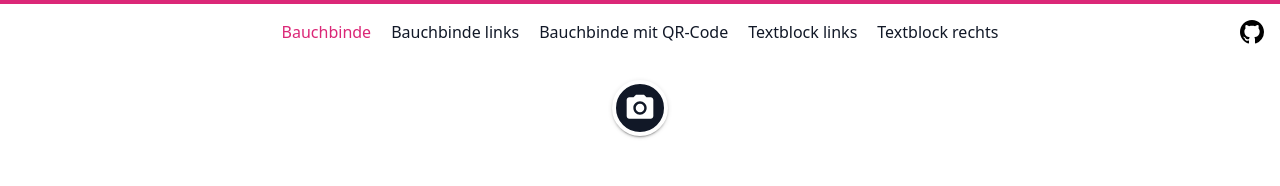
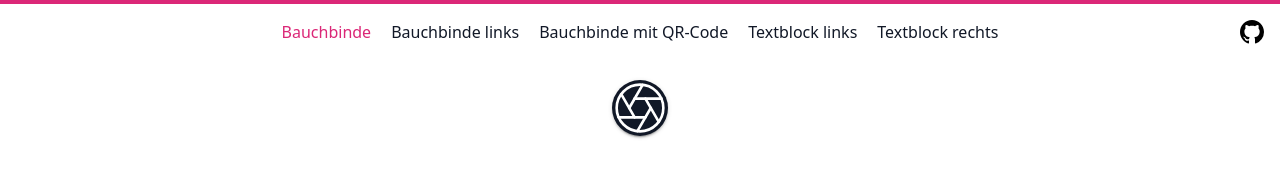
Before and after one commit to cniklas/tmt-image-generator, a Vue app: page / in a window 1280 px wide. Shown: the top 186 px of the page. Built offline with nearby package versions, Linux system fonts and the light colour scheme.

Commit message:
update camera button icon

```diff
--- a/package.json
+++ b/package.json
@@ -1,6 +1,6 @@
 {
   "name": "tmt-image-generator",
-  "version": "3.19.1",
+  "version": "3.20.0",
   "type": "module",
   "repository": {
     "type": "git",
--- a/src/App.vue
+++ b/src/App.vue
@@ -39,18 +39,23 @@ const { state, generateImage } = useHtmlToCanvas()
 		>
 			<svg
 				aria-hidden="true"
-				class="size-8 fill-current"
-				fill="#ffffff"
+				class="size-14"
 				viewBox="0 0 24 24"
 				width="32"
 				height="32"
-				xmlns="http://www.w3.org/2000/svg"
+				fill="none"
+				stroke="currentColor"
+				stroke-linecap="round"
+				stroke-linejoin="round"
+				stroke-width="1.125"
 			>
-				<circle cx="12" cy="12" r="3.2"></circle>
-				<path
-					d="M9 2L7.17 4H4c-1.1 0-2 .9-2 2v12c0 1.1.9 2 2 2h16c1.1 0 2-.9 2-2V6c0-1.1-.9-2-2-2h-3.17L15 2H9zm3 15c-2.76 0-5-2.24-5-5s2.24-5 5-5 5 2.24 5 5-2.24 5-5 5z"
-				/>
-				<path d="M0 0h24v24H0z" fill="none" />
+				<circle cx="12" cy="12" r="10" />
+				<path d="m14.31 8 5.74 9.94" />
+				<path d="M9.69 8h11.48" />
+				<path d="m7.38 12 5.74-9.94" />
+				<path d="M9.69 16 3.95 6.06" />
+				<path d="M14.31 16H2.83" />
+				<path d="m16.62 12-5.74 9.94" />
 			</svg>
 		</button>
 	</header>
--- a/src/assets/main.css
+++ b/src/assets/main.css
@@ -78,8 +78,8 @@ button {
 	translate: -50%;
 	place-content: center;
 	color: #fff;
-	border: 4px solid currentColor;
 	border-radius: 50%;
+	overflow: clip;
 	box-shadow: var(--button-shadow);
 
 	&:hover {
```
Also changed, not shown: 1 other file (tests, documents, lock files or other folders).
